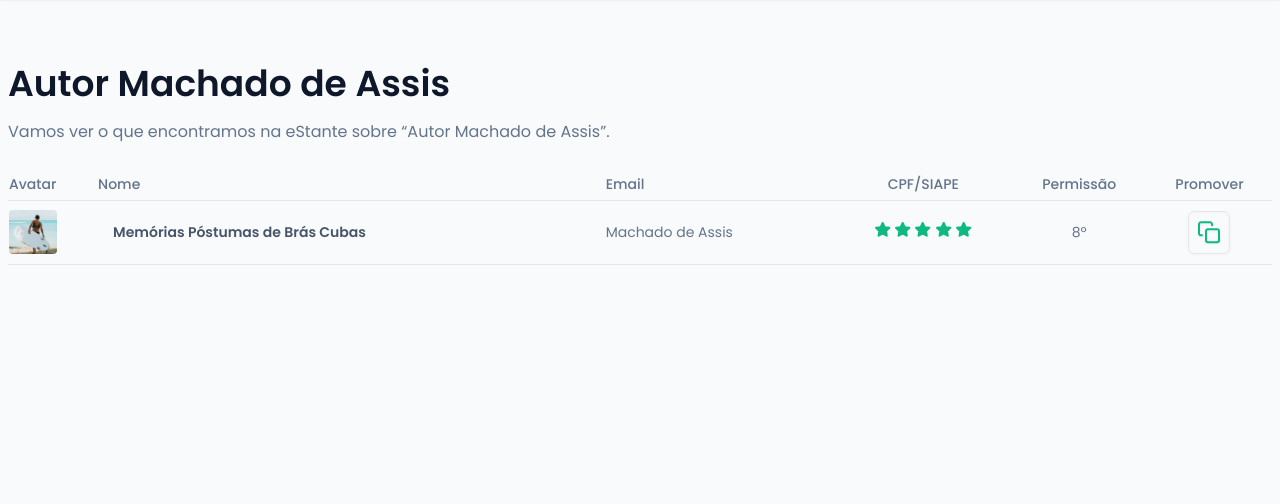
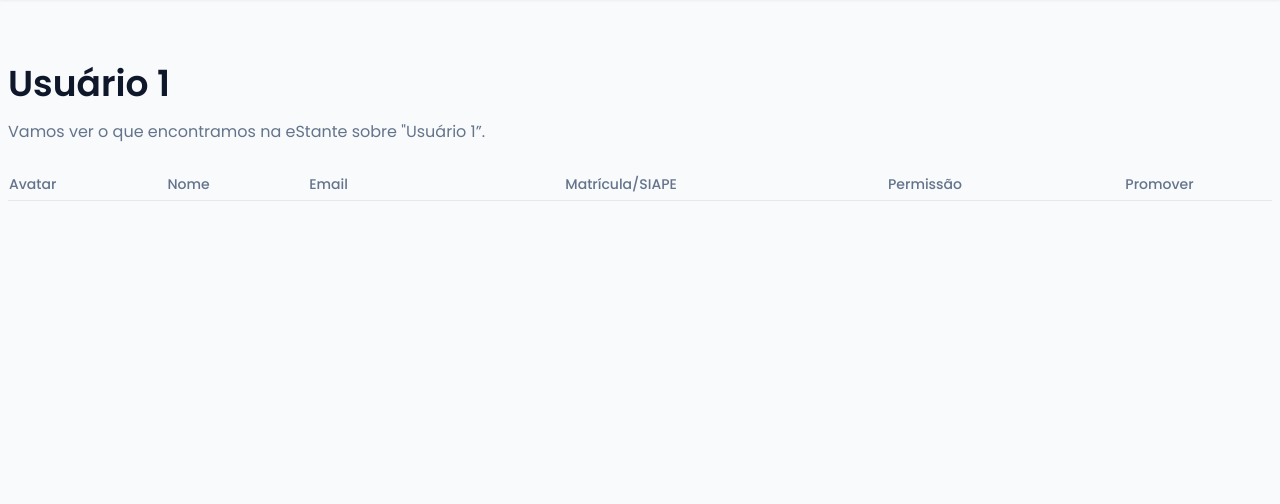
Before and after one commit to tobiasMarion/eStante-ppi, a PHP site: page /user/search.php?search=1 in a window 1280 px wide. Shown: the part 63-567 px from the top of the page. Run offline with PHP 8.4, Linux system fonts and the light colour scheme; the visitor is signed in with stand-in values (Sample User, id 1); tables that the repository leaves empty hold one stand-in row (values such as "Sample post"); lists and menus that the app fills with data are empty; some libraries are stand-ins or nearby versions.

Commit message:
Tem tanta coisinha pra arrumar que eu nem seu mais o que eu to fazendo

```diff
--- a/components/header.php
+++ b/components/header.php
@@ -32,14 +32,14 @@ if (!isset($component_prefix_path)) {
             </div>
         </form>
 
-        <div class="flex items-center gap-2 relative">
+        <div class="flex items-center gap-2 relative profile ">
             <div class="hidden md:flex flex-col justify-center items-end w-fit">
                 <span class="text-slate-700 text-sm md:text-base block leading-none"><?= $_SESSION['name'] ?></span>
                 <span class="block text-xs font-light text-slate-500 leading-none"><?= $_SESSION['permission'] ?></span>
             </div>
             <img src="<?= str_starts_with($_SESSION['avatar'], 'https://') ? $_SESSION['avatar'] : $component_prefix_path . $_SESSION['avatar'] ?>" alt="Foto de perfil" class="w-12 h-auto rounded-full border border-2 border-emerald-500 object-cover">
 
-            <!-- <ul>
+            <ul class="absolute flex w-max right-0 bg-white border-b-1 border-slate-100 drop-shadow-sm rounded-lg top-full text-sm py-1">
                 <?php
                 if (in_array($_SESSION['permission'], ['Administrador', 'Moderador'])) {
                     echo ("<li ><a href=\"\" class=\"flex items-center gap-2 text-slate-500\"><img src=\"$component_prefix_path./static/assets/icons/slate-comment.svg\" alt=\"Comentários Pendentes\" class=\"w-4\"> Comentários Pendentes</a></li>");
@@ -53,7 +53,7 @@ if (!isset($component_prefix_path)) {
                 <li><a href="<?= $component_prefix_path ?>./auth/logout.php" class="flex items-center gap-2 text-slate-500"><img src="<?= $component_prefix_path ?>./static/assets/icons/log-out.svg" alt="Sair" class="w-4"> Sair</a></li>
 
 
-            </ul> -->
+            </ul>
         </div>
     </div>
 
--- a/db/script.sql
+++ b/db/script.sql
@@ -66,7 +66,7 @@ CREATE TABLE IF NOT EXISTS Translator (
     PRIMARY KEY(translatorID)
 );
 
-CREATE TABLE IF NOT EXISTS ItemAutor (
+CREATE TABLE IF NOT EXISTS ItemAuthor (
     authorID INT NOT NULL,
     itemID INT NOT NULL,
 
--- a/index.php
+++ b/index.php
@@ -13,8 +13,8 @@ include('./components/head.php');
         include './components/header.php';
         ?>
 
-        <main class="w-full max-w-7xl mx-auto flex-grow my-8 md:my-16 px-2">
-            <section class="flex flex-col p-8 rounded-lg bg-emerald-500 drop-shadow-sm">
+        <main class="w-full max-w-7xl mx-auto flex-grow my-12 md:my-20 px-2">
+            <section class="flex flex-col p-8 rounded-lg bg-emerald-500 drop-shadow-sm relative">
                 <strong class="block font-semibold text-3xl	md:text-4xl max-w-2xl text-slate-50 mb-6">Qual obra você vai
                     retirar da eStante hoje?</strong>
                 <p class="block text-sm md:text-base text text-slate-200 max-w-2xl mb-2">Se os escritores escrevesse tão
--- a/item/index.php
+++ b/item/index.php
@@ -51,7 +51,7 @@ global $item;
                         <?php
                         while ($tag = $item["tags"]->fetch_assoc()) {
                             $name = $tag["name"];
-                            $link = "<li class=\"py-1 px-2 bg-emerald-100 rounded\"><a href=\"\">$name</a></li>";
+                            $link = "<li class=\"py-1 px-2 bg-emerald-100 rounded\"><a href=\"../search.php?search=$name&search-for=tag\">$name</a></li>";
                             echo ($link);
                         }
                         ?>
--- a/search.php
+++ b/search.php
@@ -85,7 +85,7 @@ global $display_text;
 
                         $tr = "
                             <tr class=\"text-center py-2 border-b h-16\">
-                                <td class=\"text-left mr-2\"><img src=\"$cover\" alt=\"Capa\" class=\"w-12 object-cover rounded\"></td>
+                                <td class=\"text-left mr-2\"><img src=\"$cover\" alt=\"Capa\" class=\"w-12 h-12 object-cover rounded\"></td>
                                 <td class=\"text-left font-semibold text-slate-600 text-xs md:text-sm px-4 table-cell\"><a href=\"./item/?item=$id\">$title</a></td>
                                 <td class=\"text-left text-slate-500 text-xs md:text-sm\">$authors</td>
                                 <td class=\"hidden md:table-cell\">";
--- a/static/scripts/evaluationHandler.js
+++ b/static/scripts/evaluationHandler.js
@@ -1,5 +1,5 @@
 const starButtons = document.querySelectorAll('#evaluation button')
-const form = document.querySelector('#evaluation')
+const formStars = document.querySelector('#evaluation')
 
 function ajaxEvaluate(evaluation, item, person) {
     const xhr = new XMLHttpRequest()
@@ -14,7 +14,7 @@ function ajaxEvaluate(evaluation, item, person) {
     xhr.send(`person=${person}&item=${item}&evaluation=${evaluation}`);
 }
 
-form.addEventListener('submit', e => {
+formStars.addEventListener('submit', e => {
     e.preventDefault()
 })
 
--- a/static/style/main.css
+++ b/static/style/main.css
@@ -57,3 +57,26 @@ option {
 input[disabled] {
     opacity: 0.5;
 }
+
+.profile {
+    cursor: pointer;
+}
+
+.profile ul {
+    display: none;
+    width: max-content;
+}
+
+.profile:hover ul {
+    display: flex;
+    flex-direction: column;
+}
+
+.profile ul li {
+    padding: 0 .5rem;
+    margin: 4px 0;
+}
+
+.profile ul li + li{
+    border-top: 1px solid #e2e8f0;
+}
--- a/user/create.php
+++ b/user/create.php
@@ -100,7 +100,7 @@ if (isset($_POST['submit'])) {
                 <fieldset class="mb-8">
                     <legend class="text-2xl text-slate-600 font-semibold mb-4">Dados Acadêmicos/Profissionais</legend>
                     <div class="flex flex-col gap-1 mb-4">
-                        <label for="registration" class="text-base text-slate-500 font-medium cursor-pointer">Matrícula/CIAP</label>
+                        <label for="registration" class="text-base text-slate-500 font-medium cursor-pointer">Matrícula/SIAPE</label>
                         <div class="flex gap-2 border rounded-lg border-1 border-slate-300 p-1 input-container-effect relative">
                             <input type="text" name="registration" id="registration" class="outline-0 bg-transparent text-base text-slate-500 w-full pl-1" placeholder="2020300000" required>
                         </div>
--- a/user/search.php
+++ b/user/search.php
@@ -2,6 +2,13 @@
 $component_prefix_path = '../';
 include('../auth/protect.php');
 include('../components/head.php');
+include('../db/connection.php');
+
+$search = $mysqli->real_escape_string($_GET['search']);
+
+
+$sql_code = "SELECT * FROM person WHERE name LIKE \"%$search%\" OR email LIKE \"%$search%\"";
+$sql_query = $mysqli->query($sql_code) or die("Falha na execução do código SQL: " . $mysqli);
 
 ?>
 
@@ -12,9 +19,9 @@
         ?>
 
         <main class="w-full max-w-7xl mx-auto flex-grow my-8 md:my-16 px-2 flex flex-col gap-2">
-            <h1 class="font-semibold text-slate-900 text-2xl md:text-4xl mb-2">Autor Machado de Assis</h1>
-            <p class="text-slate-500 text-sm md:text-base mb-4">Vamos ver o que encontramos na eStante sobre “Autor
-                Machado de Assis”.</p>
+            <h1 class="font-semibold text-slate-900 text-2xl md:text-4xl mb-2">Usuário <?= $search ?></h1>
+            <p class="text-slate-500 text-sm md:text-base mb-4">Vamos ver o que encontramos na eStante sobre "Usuário
+                <?= $search ?>”.</p>
 
 
             <table class="table-auto w-full">
@@ -23,27 +30,67 @@
                         <th class="text-left mr-2 text-slate-500 font-medium text-xs md:text-sm">Avatar</th>
                         <th class="text-left text-slate-500 font-medium text-xs md:text-sm">Nome</th>
                         <th class="text-left text-slate-500 font-medium text-xs md:text-sm">Email</th>
-                        <th class="text-slate-500 font-medium text-xs md:text-sm hidden md:table-cell">CPF/SIAPE</th>
+                        <th class="text-slate-500 font-medium text-xs md:text-sm hidden md:table-cell">Matrícula/SIAPE</th>
                         <th class="text-slate-500 font-medium text-xs md:text-sm hidden md:table-cell">Permissão</th>
                         <th class="text-slate-500 font-medium text-xs md:text-sm hidden md:table-cell">Promover</th>
                     </tr>
                 </thead>
                 <tbody>
-                    <tr class="text-center py-2 border-b h-16">
-                        <td class="text-left mr-2"><img src="./static/assets/bookCoverFiller.png" alt="Capa" class="w-12 object-cover rounded"></td>
-                        <td class="text-left font-semibold text-slate-600 text-xs md:text-sm px-4 table-cell"><a href="">Memórias
-                                Póstumas de Brás Cubas</a></td>
-                        <td class="text-left text-slate-500 text-xs md:text-sm">Machado de Assis</td>
-                        <td class="hidden md:table-cell">
-                            <button><img src="../static/assets/icons/filled-star.svg" alt="Estrla"></button>
-                            <button><img src="../static/assets/icons/filled-star.svg" alt="Estrla"></button>
-                            <button><img src="../static/assets/icons/filled-star.svg" alt="Estrla"></button>
-                            <button><img src="../static/assets/icons/filled-star.svg" alt="Estrla"></button>
-                            <button><img src="../static/assets/icons/filled-star.svg" alt="Estrla"></button>
+                    <?php
+                    while ($person = $sql_query->fetch_assoc()) {
+                        $id = $person["personID"];
+                        $avatar = str_starts_with($_SESSION['avatar'], 'https://') ? $_SESSION['avatar'] : $component_prefix_path . $_SESSION['avatar'];
+                        $name = $person["name"];
+                        $email = $person["email"];
+                        $registration = $person["registration"];
+                        $permission_level = $person["permissionLevel"];
+
+                        $option = "";
+
+                        switch ($permission_level) {
+                            case 'admin':
+                                $option = "Leitor";
+                                $permission_level = "Admnistrador";
+                                break;
+
+                            case 'employee':
+                                $option = "Admnistrador";
+                                $permission_level = "Funcionário";
+                                break;
+
+                            case 'moderator':
+                                $option = "Funcionário";
+                                $permission_level = "Moderador";
+                                break;
+
+                            default:
+                                $option = "Moderador";
+                                $permission_level = "Leitor";
+                                break;
+                        }
+
+                        $row = "
+                            <tr class=\"text-center py-2 border-b h-16 result-$id\">
+                                <td class=\"text-left mr-2\"><img src=\"$avatar\" alt=\"Capa\" class=\"w-12 object-cover rounded\"></td>
+                                <td class=\"text-left font-semibold text-slate-600 text-xs md:text-sm table-cell\">$name</td>
+                                <td class=\"text-left text-slate-500 text-xs md:text-sm\">$email</td>
+                                <td class=\"text-slate-500 text-xs md:text-sm\">$registration</td>
+                                <td class=\"text-slate-500 text-xs md:text-sm hidden md:table-cell\">$permission_level</td>
+                                <td class=\"text-slate-500 text-xs md:text-sm hidden md:table-cell\">
+                                    <button class=\"border p-2 rounded-md drop-shadow-sm flex items-center justify-center gap-4 mx-auto\" data-permissionLevel=\"$permission_level\"->
+                                        <img src=\"../static/assets/icons/promote.svg\" alt=\"Copiar\">
+                                        Tornar $option
+                                    </button>
                                 </td>
-                        <td class="text-slate-500 text-xs md:text-sm hidden md:table-cell">8º</td>
-                        <td><button class="border p-2 rounded-md drop-shadow-sm"><img src="../static/assets/icons/copy.svg" alt="Copiar"></button></td>
                             </tr>
+                        ";
+
+                        echo ($row);
+                    }
+
+                    ?>
+
+
 
                 </tbody>
             </table>
@@ -55,7 +102,7 @@
     </div>
 
 
-    <script src="<?= $component_prefix_path . "./static/scripts/inputEffect.js"?>"></script>
+    <script src="<?= $component_prefix_path . "./static/scripts/inputEffect.js" ?>"></script>
 
 </body>
 
```
Also changed, not shown: notes.md (+3 -2 lines), static/assets/icons/promote.svg (added). Lines whose indentation alone changed are shown as unchanged.
